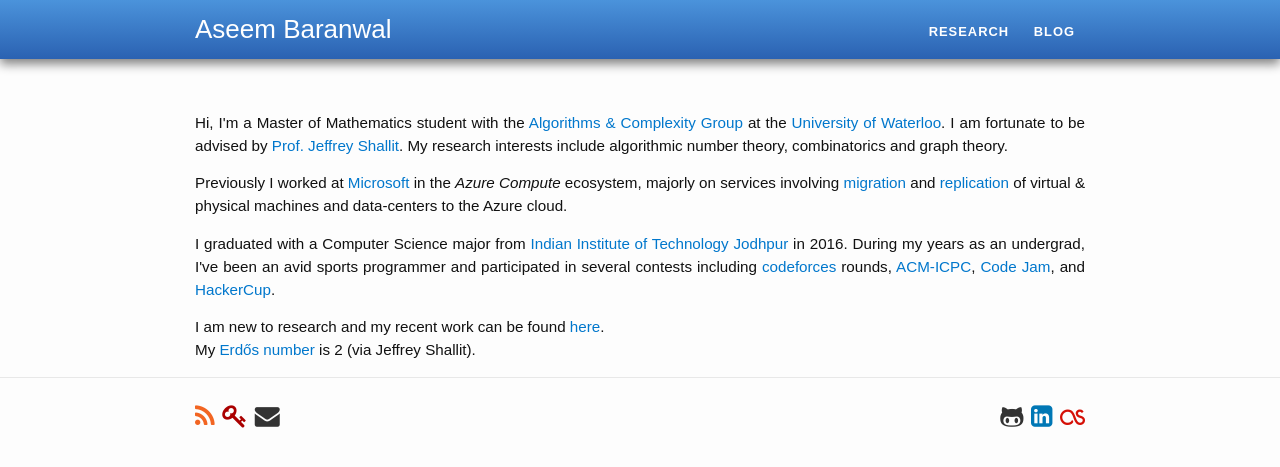
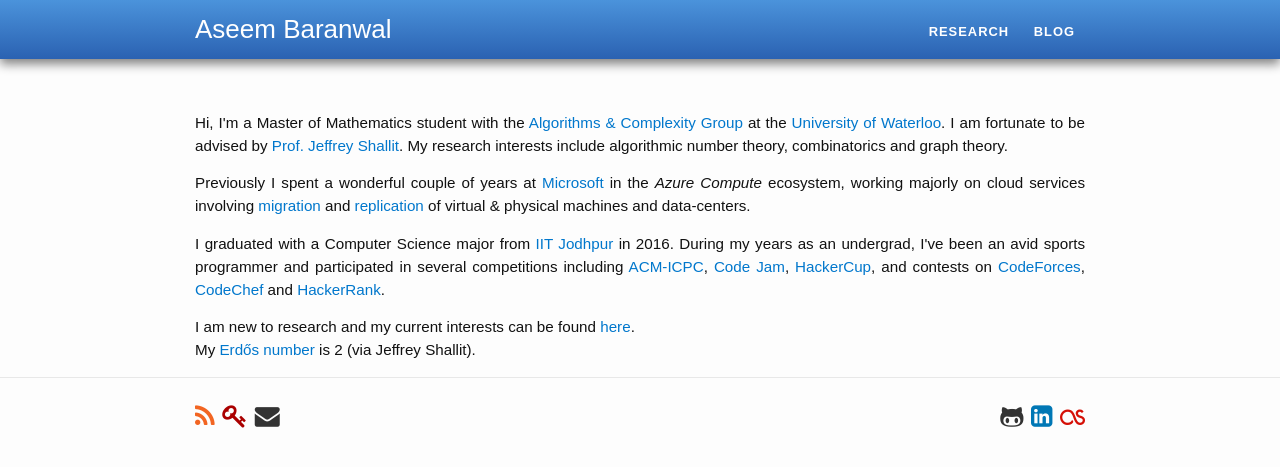
Before and after one commit to aseemrb/aseemrb.github.io, a Jekyll site: the page built from index.html, in a window 1280 px wide. Shown: the top 467 px of the page. Built offline with Jekyll 4.4.1, drawn with Linux system fonts in a browser that asks for light colours.

Commit message:
contests

```diff
--- a/index.html
+++ b/index.html
@@ -8,14 +8,14 @@
 </p>
 
 <p>
-    Previously I worked at <a href="https://microsoft.com/">Microsoft</a> in the <i>Azure Compute</i> ecosystem, majorly on services involving <a href="https://azure.microsoft.com/en-us/services/azure-migrate/">migration</a> and <a href="https://azure.microsoft.com/en-us/services/site-recovery/">replication</a> of virtual & physical machines and data-centers to the Azure cloud.
+    Previously I spent a wonderful couple of years at <a href="https://microsoft.com/">Microsoft</a> in the <i>Azure Compute</i> ecosystem, working majorly on cloud services involving <a href="https://azure.microsoft.com/en-us/services/azure-migrate/">migration</a> and <a href="https://azure.microsoft.com/en-us/services/site-recovery/">replication</a> of virtual & physical machines and data-centers.
 </p>
 
 <p>
-    I graduated with a Computer Science major from <a href="http://iitj.ac.in/">Indian Institute of Technology Jodhpur</a> in 2016. During my years as an undergrad, I've been an avid sports programmer and participated in several contests including <a href="https://codeforces.com/">codeforces</a> rounds, <a href="http://icpc.baylor.edu">ACM-ICPC</a>, <a href="https://codingcompetitions.withgoogle.com/codejam">Code Jam</a>, and <a href="https://www.facebook.com/hackercup/contest">HackerCup</a>.
+    I graduated with a Computer Science major from <a href="http://iitj.ac.in/">IIT Jodhpur</a> in 2016. During my years as an undergrad, I've been an avid sports programmer and participated in several competitions including <a href="http://icpc.baylor.edu">ACM-ICPC</a>, <a href="https://codingcompetitions.withgoogle.com/codejam">Code Jam</a>, <a href="https://www.facebook.com/hackercup/contest">HackerCup</a>, and contests on <a href="https://codeforces.com/">CodeForces</a>, <a href="">CodeChef</a> and <a href="">HackerRank</a>.
 </p>
 
 <p>
-    I am new to research and my recent work can be found <a href="/research/">here</a>.<br>
+    I am new to research and my current interests can be found <a href="/research/">here</a>.<br>
     My <a href="https://en.wikipedia.org/wiki/Erdős_number">Erdős number</a> is 2 (via Jeffrey Shallit).<br>
 </p>
```
